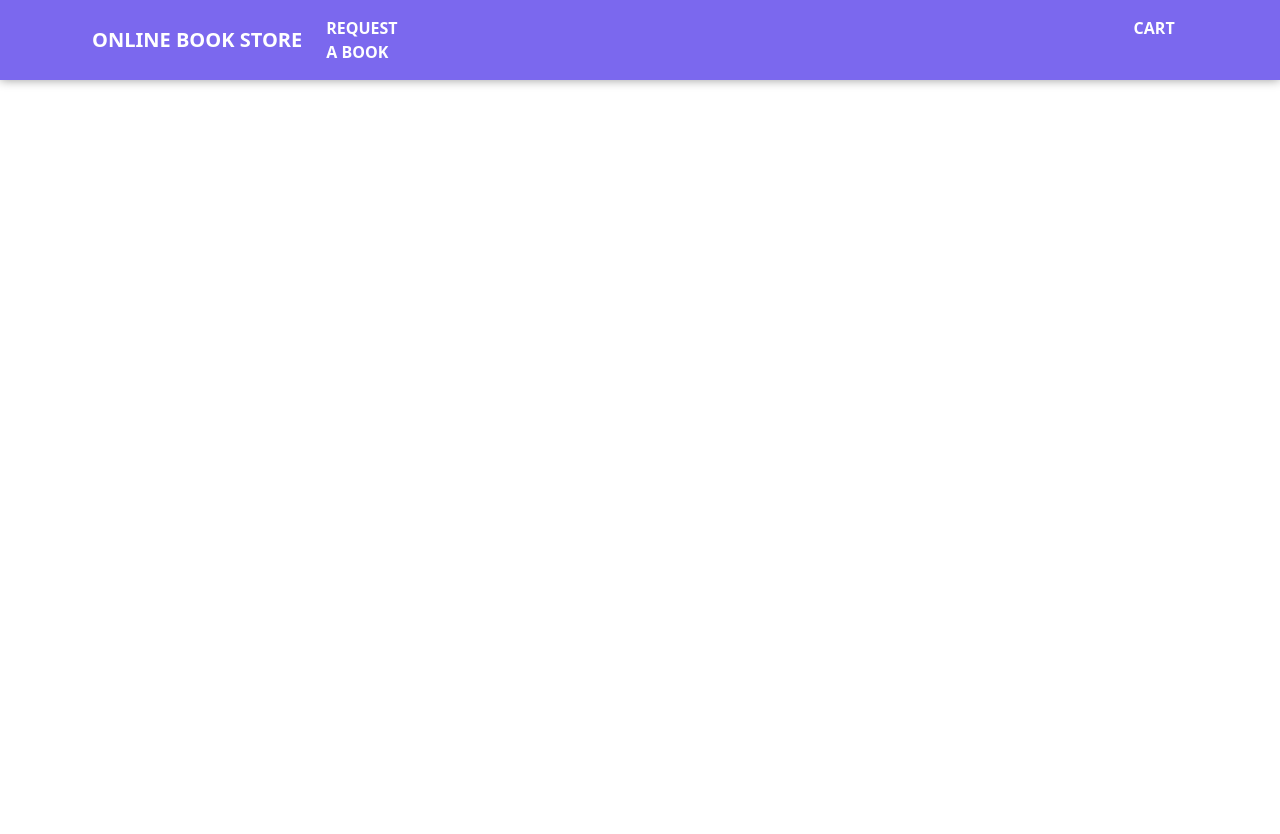
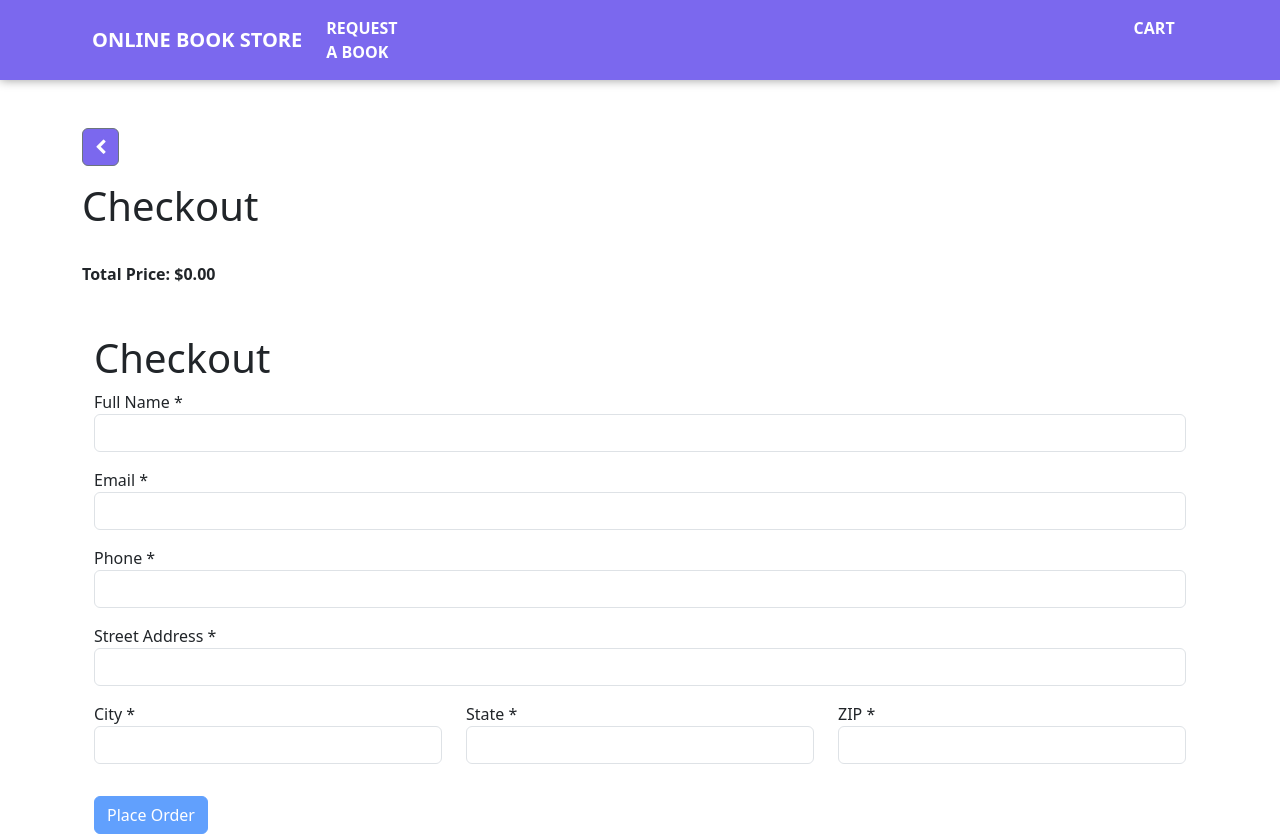
Before and after one commit to swe632/online-book-store, an Angular app: page /checkout in a window 1280 px wide. Before the commit this address led to /. Before the commit the page ends 800 px from the top, so only its background shows below. Built offline with nearby package versions, Linux system fonts and the light colour scheme.

Commit message:
checkout page

```diff
--- a/src/app/app-routing.module.ts
+++ b/src/app/app-routing.module.ts
@@ -4,6 +4,7 @@ import { CartComponent } from './cart/cart.component';
 import { HomeBookComponent } from './home-book/home-book.component';
 import { ReqBookComponent } from './req-book/req-book.component';
 import { ProductDetailsComponent } from './product-details/product-details.component';
+import { CheckoutComponent } from './checkout/checkout.component';
 
 const routes: Routes = [
   { path: '', redirectTo: '/home', pathMatch: 'full' },
@@ -11,6 +12,8 @@ const routes: Routes = [
   { path: 'req-book', component: ReqBookComponent },
   { path: 'cart', component: CartComponent },
   { path: 'product/:id', component: ProductDetailsComponent },
+  { path: 'checkout', component: CheckoutComponent }
+
 ];
 
 @NgModule({
--- a/src/app/app.module.ts
+++ b/src/app/app.module.ts
@@ -12,6 +12,7 @@ import { ReqBookComponent } from './req-book/req-book.component';
 import { FormsModule, ReactiveFormsModule } from '@angular/forms';
 import { ProductDetailsComponent } from './product-details/product-details.component';
 import { HttpClientModule } from '@angular/common/http';
+import { CheckoutComponent } from './checkout/checkout.component';
 
 
 @NgModule({
@@ -22,7 +23,8 @@ import { HttpClientModule } from '@angular/common/http';
     HomeBookComponent,
     CartComponent,
     ReqBookComponent,
-    ProductDetailsComponent
+    ProductDetailsComponent,
+    CheckoutComponent,
   ],
   imports: [
     BrowserModule,
--- a/src/app/cart/cart.component.ts
+++ b/src/app/cart/cart.component.ts
@@ -1,6 +1,7 @@
 import { Component, Input } from '@angular/core';
 import { Book } from '../models/book.model';
 import { CartService } from '../service/cart.service';
+import { Router } from '@angular/router';
 
 @Component({
   selector: 'app-cart',
@@ -15,12 +16,15 @@ export class CartComponent {
   showMessage: boolean = false;
   selectedBooks: Book[] = [];
 
-  constructor(private cartService: CartService) {}
+  constructor(
+    private cartService: CartService,
+    private router: Router
+  ) {}
 
   ngOnInit(): void {
     this.cart = this.cartService.getCart();
     this.cart.forEach((book: Book) => {
-      if(book.selected) {
+      if (book.selected) {
         this.selectedBooks.push(book);
       }
     });
@@ -30,7 +34,7 @@ export class CartComponent {
   selectItem(book: any) {
     book.selected = !book.selected;
 
-    if(book.selected) {
+    if (book.selected) {
       this.selectedBooks.push(book);
     } else {
       this.selectedBooks.splice(this.selectedBooks.indexOf(book), 1);
@@ -38,7 +42,7 @@ export class CartComponent {
   }
 
   removeItemsFromCart() {
-    this.selectedBooks.forEach((book : Book) => {
+    this.selectedBooks.forEach((book: Book) => {
       this.deleteFromCart(book);
     });
     this.selectedBooks = [];
@@ -53,7 +57,7 @@ export class CartComponent {
     this.cartService.removeFromCart(book);
     this.cart = this.cartService.getCart(); // Update the cart data after removal
     this.calculateTotalPrice();
-    if(this.cart.length == 0) {
+    if (this.cart.length == 0) {
       this.selectedBooks = [];
     }
   }
@@ -66,19 +70,23 @@ export class CartComponent {
 
   calculateTotalPrice(): void {
     // Calculate the total price of items in the cart
-    this.totalPrice = this.cart.reduce((total, book) => total + book.price*book.quantity, 0);
+    this.totalPrice = this.cart.reduce(
+      (total, book) => total + book.price * book.quantity,
+      0
+    );
   }
 
   checkout() {
-    this.cart = [];
-    this.totalPrice = 0;
-    this.showMessage = true;
-    this.message = 'Thank you for shopping.';
+    this.router.navigateByUrl('/checkout');
+    // this.cart = [];
+    // this.totalPrice = 0;
+    // this.showMessage = true;
+    // this.message = 'Thank you for shopping.';
 
-    // After a few seconds, hide the message
-    setTimeout(() => {
-      this.showMessage = false;
-      this.message = '';
-    }, 3000);
+    // // After a few seconds, hide the message
+    // setTimeout(() => {
+    //   this.showMessage = false;
+    //   this.message = '';
+    // }, 3000);
   }
 }
--- /dev/null
+++ b/src/app/checkout/checkout.component.html
@@ -0,0 +1,132 @@
+<div class="container mt-5">
+  <button class="btn btn-secondary mb-3" (click)="goBackToCart()"><i class="fa fa-chevron-left"></i></button>
+  <h1 class="heading">Checkout</h1>
+
+<!-- Container to hold the cards -->
+<div class="container">
+  <div class="row">
+    <div *ngFor="let book of cart" class="col-md-4 mb-3">
+      <div class="card" style="width: 100%;">
+        <!-- Display item summaries here -->
+        <div class="row no-gutters">
+          <div class="col-md-4">
+            <img src="assets/book1.jpg" alt="Book Cover" height="400%" class="img-thumbnail">
+          </div>
+          <div class="col-md-8">
+            <div class="card-body">
+              <h5 class="card-title">{{ book.title }}</h5>
+              <p class="card-text">Author: {{ book.author }}</p>
+              <h1 class="badge bg-light text-dark">Quantity: {{ book.quantity }}</h1><br>
+              <p class="badge bg-light text-dark card-text">Price: {{ book.price | currency }}</p>
+            </div>
+          </div>
+        </div>
+      </div>
+    </div>
+  </div>
+</div>
+
+
+  <div class="mt-4">
+    <strong>Total Price: {{ totalPrice | currency }}</strong>
+  </div>
+  <div class="container mt-5">
+    <h1 class="heading">Checkout</h1>
+
+    <form [formGroup]="orderForm">
+      <div class="form-group mb-3">
+        <label for="name">Full Name *</label>
+        <input type="text" class="form-control" id="name" formControlName="name" required>
+        <div *ngIf="orderForm.get('name')?.hasError('required') && orderForm.get('name')?.touched" class="text-danger">
+          Full Name is required.
+        </div>
+      </div>
+
+      <div class="form-group mb-3">
+        <label for="email">Email *</label>
+        <input type="email" class="form-control" id="email" formControlName="email" required>
+        <div *ngIf="orderForm.get('email')?.hasError('required') && orderForm.get('email')?.touched" class="text-danger">
+          Email is required.
+        </div>
+        <div *ngIf="orderForm.get('email')?.hasError('email') && orderForm.get('email')?.touched" class="text-danger">
+          Please enter a valid email address.
+        </div>
+      </div>
+
+      <div class="form-group mb-3">
+        <label for="phone">Phone *</label>
+        <input type="tel" class="form-control" id="phone" formControlName="phone" required>
+        <div *ngIf="orderForm.get('phone')?.hasError('required') && orderForm.get('phone')?.touched" class="text-danger">
+          Phone is required.
+        </div>
+      </div>
+
+      <div class="form-group mb-3">
+        <label for="address">Street Address *</label>
+        <input type="text" class="form-control" id="address" formControlName="address" required>
+        <div *ngIf="orderForm.get('address')?.hasError('required') && orderForm.get('address')?.touched" class="text-danger">
+          Street Address is required.
+        </div>
+      </div>
+
+      <div class="row mb-3">
+        <div class="col-md-4">
+          <div class="form-group mb-3">
+            <label for="city">City *</label>
+            <input type="text" class="form-control" id="city" formControlName="city" required>
+            <div *ngIf="orderForm.get('city')?.hasError('required') && orderForm.get('city')?.touched" class="text-danger">
+              City is required.
+            </div>
+          </div>
+        </div>
+        <div class="col-md-4">
+          <div class="form-group mb-3">
+            <label for="state">State *</label>
+            <input type="text" class="form-control" id="state" formControlName="state" required>
+            <div *ngIf="orderForm.get('state')?.hasError('required') && orderForm.get('state')?.touched" class="text-danger">
+              State is required.
+            </div>
+          </div>
+        </div>
+        <div class="col-md-4">
+          <div class="form-group mb-3">
+            <label for="zip">ZIP *</label>
+            <input type="text" class="form-control" id="zip" formControlName="zip" required>
+            <div *ngIf="orderForm.get('zip')?.hasError('required') && orderForm.get('zip')?.touched" class="text-danger">
+              ZIP is required.
+            </div>
+          </div>
+        </div>
+      </div>
+
+      <button class="btn btn-primary" type="submit" [disabled]="!orderForm.valid" data-bs-toggle="modal" data-bs-target="#exampleModal">Place Order</button>
+    </form>
+  </div>
+
+
+  <div *ngIf="showMessage && !orderForm.valid" class="alert alert-danger mt-3">
+    {{ message }}
+  </div>
+</div>
+
+<!-- Modal -->
+<div class="modal fade" id="exampleModal" tabindex="-1" aria-labelledby="exampleModalLabel" aria-hidden="true">
+  <div class="modal-dialog">
+    <div class="modal-content">
+      <div class="modal-header">
+        <h5 class="modal-title" id="exampleModalLabel">Place Order</h5>
+        <button type="button" class="btn-close" #modalClose data-bs-dismiss="modal" aria-label="Close"></button>
+      </div>
+      <div class="modal-body">
+        Are you sure, you want to place the order?
+      </div>
+      <div *ngIf="showMessage && orderForm.valid" class="alert alert-success mt-3">
+        {{ message }}
+      </div>
+      <div class="modal-footer">
+        <button type="button" class="btn btn-secondary" data-bs-dismiss="modal">Close</button>
+        <button type="button" class="btn btn-primary" (click)="placeOrder()">Save changes</button>
+      </div>
+    </div>
+  </div>
+</div>
--- /dev/null
+++ b/src/app/checkout/checkout.component.ts
@@ -0,0 +1,78 @@
+import { Component, ViewChild } from '@angular/core';
+import { CartService } from '../service/cart.service';
+import { Router } from '@angular/router';
+import { FormBuilder, FormGroup, Validators } from '@angular/forms';
+
+@Component({
+  selector: 'app-checkout',
+  templateUrl: './checkout.component.html',
+  styleUrls: ['./checkout.component.css']
+})
+export class CheckoutComponent {
+
+  cart: any[] = []; // Replace with your cart data structure
+  name: string = '';
+  email: string = '';
+  phone: string = '';
+  address: string = '';
+  totalPrice: number = 0;
+  message: string = '';
+  showMessage: boolean = false;
+  orderForm: FormGroup;
+  @ViewChild('modalClose') modalClose: any;
+
+
+  constructor(
+    private cartService: CartService,
+    private router: Router,
+    private formBuilder: FormBuilder) {
+    // Initialize the cart from your cart service
+    this.cart = this.cartService.getCart();
+    this.orderForm = this.formBuilder.group({
+      name: ['', Validators.required],
+      email: ['', [Validators.required, Validators.email]],
+      phone: ['', Validators.required],
+      address: ['', Validators.required],
+      city: ['', Validators.required],
+      state: ['', Validators.required],
+      zip: ['', Validators.required]
+    });
+  }
+
+  ngOnInit(): void {
+    this.calculateTotalPrice();
+  }
+
+  goBackToCart() {
+    this.router.navigateByUrl('/cart');
+  }
+
+  placeOrder() {
+    if (this.orderForm.valid) {
+      this.cart = [];
+      this.totalPrice = 0;
+      this.showMessage = true;
+      this.message = 'Thank you for shopping.';
+    } else {
+      this.showMessage = true;
+      this.message = 'The form is not valid, check the values u entered.';
+    }
+    // After a few seconds, hide the message
+    setTimeout(() => {
+      this.showMessage = false;
+      this.message = '';
+      if (this.orderForm.valid) {
+        this.modalClose.nativeElement.click();
+        this.router.navigateByUrl("/home");
+      }
+    }, 3000);
+  }
+
+  calculateTotalPrice(): void {
+    // Calculate the total price of items in the cart
+    this.totalPrice = this.cart.reduce(
+      (total, book) => total + book.price * book.quantity,
+      0
+    );
+  }
+}
```
Also changed, not shown: src/app/checkout/checkout.component.css (added), 1 other file (tests, documents, lock files or other folders).
